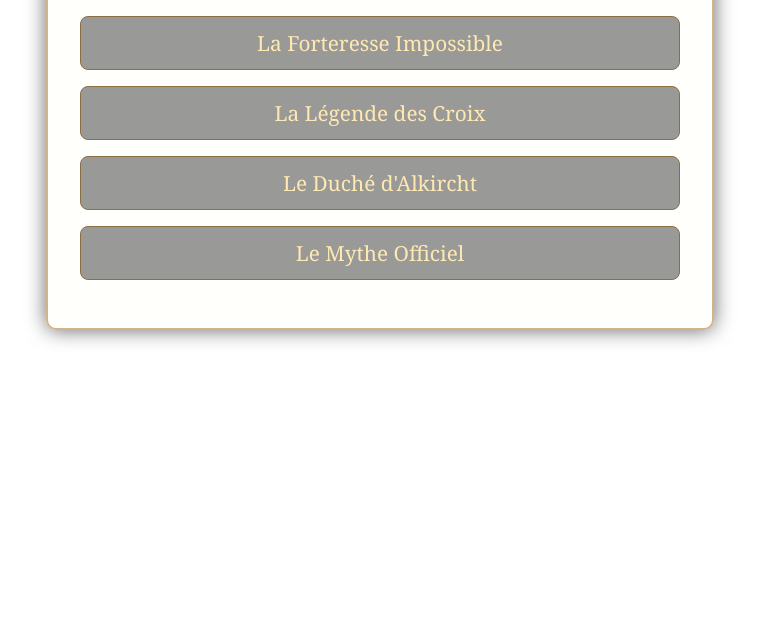
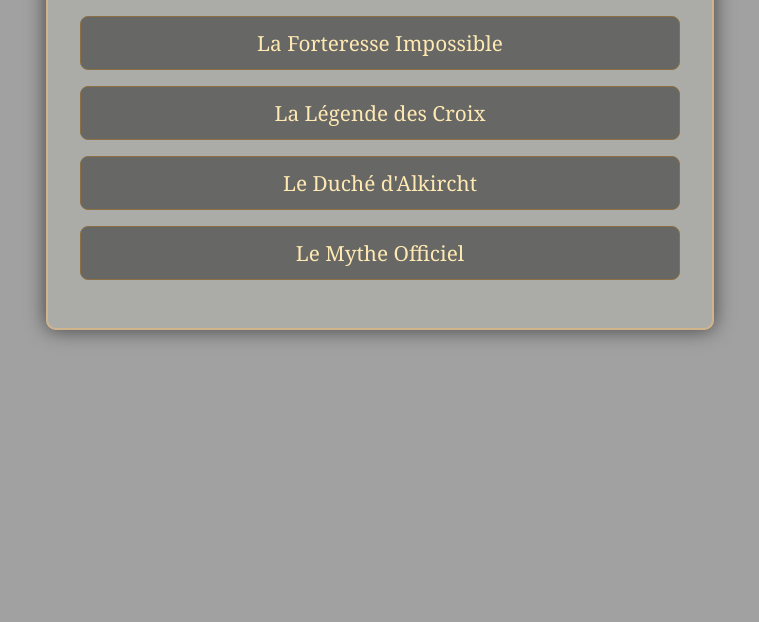
Before and after one commit to RandomGirl-png/forteresse-impossible, a plain HTML site: page index.html in a window 1280 px wide. Shown: the part 178-800 px from the top of the page, without its empty margins (260-1019 px from the left). Drawn offline with Linux system fonts and the light colour scheme; a web font is replaced by a local one.

Commit message:
rollback

```diff
--- a/css/index.css
+++ b/css/index.css
@@ -1,4 +1,5 @@
 body {
+    background-color: #a1a1a1;
     background-size: cover;
     color: #fcecc1;
     font-family: 'IM Fell English', Georgia, serif;
```
